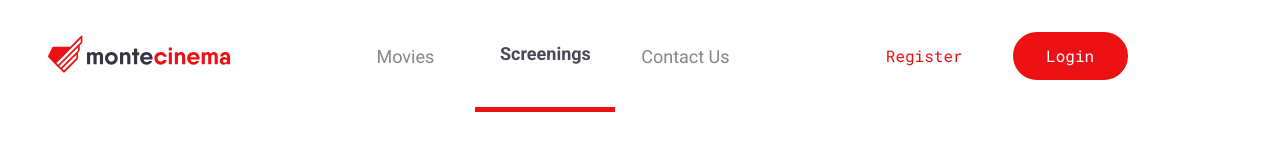
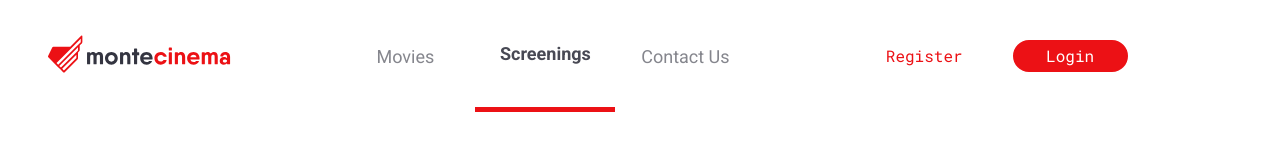
Before and after one commit to zakrzaq/monte-montecinema, a Vue app: page /movies in a window 1280 px wide. Shown: the top 160 px of the page. Built offline with nearby package versions, Linux system fonts and the light colour scheme; a web font is replaced by a local one.

Commit message:
CR FIXES on the-header

```diff
--- a/src/assets/_mixins.scss
+++ b/src/assets/_mixins.scss
@@ -1,12 +1,12 @@
 // FLEX
 
-@mixin jcc-aic {
+@mixin flex-vcenter-hcenter {
   display: flex;
   justify-content: center;
   align-items: center;
 }
 
-@mixin jcc-aic-h {
+@mixin flex-vcenter-hcenter-column {
   display: flex;
   justify-content: center;
   align-items: center;
--- a/src/components/TheHeader.vue
+++ b/src/components/TheHeader.vue
@@ -13,20 +13,22 @@ import HeaderLinks from "@/components/header/HeaderLinks.vue";
     <HeaderLinks />
     <HeaderActions />
     <RouterLink to="#">
-    <Hamburger class="hamburger" />
+      <Hamburger class="hamburger" />
     </RouterLink>
   </header>
 </template>
 
 <style scoped lang="scss">
 .header {
-  @include jcc-aic;
+  @include flex-vcenter-hcenter;
   justify-content: space-between;
   height: 112px;
+
   & .hamburger {
     @include lg {
       display: none;
     }
+
     @include md {
       display: none;
     }
--- a/src/components/base/BaseButton.vue
+++ b/src/components/base/BaseButton.vue
@@ -8,14 +8,12 @@ const props = defineProps({
   },
   buttonSize: {
     type: String,
-    default: "reg",
+    default: "regular",
   },
-  disabled: {
-    type: Boolean,
-    default: false,
+  to: {
+    type: String,
   },
 });
-const emit = defineEmits(["click"]);
 
 const buttonClasses = computed(() => {
   return [
@@ -25,51 +23,59 @@ const buttonClasses = computed(() => {
     { "button--secondary": props.buttonType === "secondary" },
     { "button--tertiary": props.buttonType === "tertiary" },
     { "button--tertiary-rev": props.buttonType === "tertiary-rev" },
-    { "button--sml": props.buttonSize === "sml" },
-    { "button--reg": props.buttonSize === "reg" },
-    { "button--med": props.buttonSize === "med" },
-    { "button--lrg": props.buttonSize === "lrg" },
+    { "button--small": props.buttonSize === "small" },
+    { "button--regular": props.buttonSize === "regular" },
+    { "button--medium": props.buttonSize === "medium" },
+    { "button--large": props.buttonSize === "large" },
   ];
 });
-
-const buttonClick = (event: Event) => {
-  emit("click", event);
-};
 </script>
 
 <template>
-  <button :disabled="disabled" :class="buttonClasses" @click="buttonClick">
-    <slot />
-  </button>
+  <template v-if="!props.to">
+    <button :class="buttonClasses" @click="$emit('click', $event)">
+      <slot />
+    </button>
+  </template>
+  <template v-else>
+    <RouterLink :to="props.to">
+      <span :class="buttonClasses" @click="$emit('click', $event)">
+        <slot />
+      </span>
+    </RouterLink>
+  </template>
 </template>
 
 <style lang="scss" scoped>
 .button {
   @include roboto-mono();
-  @include jcc-aic;
+  @include flex-vcenter-hcenter;
   text-decoration: none;
   outline: none;
   min-width: 115px;
 
-  &--sml {
+  &--small {
     padding: 5px 16px;
     height: 24px;
     font-size: 14px;
     border-radius: 12px;
   }
-  &--reg {
+
+  &--regular {
     padding: 9px 24px;
     height: 32px;
     font-size: 16px;
     border-radius: 16px;
   }
-  &--med {
+
+  &--medium {
     padding: 12px 32px;
     height: 40px;
     font-size: 16px;
     border-radius: 20px;
   }
-  &--lrg {
+
+  &--large {
     padding: 19px 40px;
     height: 56px;
     font-size: 18px;
@@ -80,10 +86,12 @@ const buttonClick = (event: Event) => {
     color: $snow-white;
     border: 2px solid $primary-bg;
     background-color: $primary-bg;
+
     &:hover {
       background-color: $primary-bg-hover;
       border-color: $primary-bg-hover;
     }
+
     &:focus {
       background-color: $primary-bg-hover;
       border-color: $primary-brd-focus;
@@ -94,9 +102,11 @@ const buttonClick = (event: Event) => {
     color: $primary-bg;
     border: 2px solid $primary-bg;
     background-color: $snow-white;
+
     &:hover {
       opacity: 50%;
     }
+
     &:focus {
       border-color: $primary-brd-focus;
     }
@@ -106,9 +116,11 @@ const buttonClick = (event: Event) => {
     color: $primary-bg;
     border: 2px solid $snow-white;
     background-color: $snow-white;
+
     &:hover {
       background-color: darken($snow-white, 10%);
     }
+
     &:focus {
       background-color: $snow-white;
       border-color: $primary-brd-focus;
@@ -119,9 +131,11 @@ const buttonClick = (event: Event) => {
     color: $snow-white;
     border: 2px solid $tertiary-bg;
     background-color: $tertiary-bg;
+
     &:hover {
       opacity: 75%;
     }
+
     &:focus {
       border-color: $tertiary-brd-focus;
     }
@@ -131,9 +145,11 @@ const buttonClick = (event: Event) => {
     color: $tertiary-bg;
     border: 2px solid $tertiary-bg;
     background-color: $snow-white;
+
     &:hover {
       background-color: darken($snow-white, 10%);
     }
+
     &:focus {
       border-color: $tertiary-brd-focus;
     }
@@ -143,6 +159,7 @@ const buttonClick = (event: Event) => {
     background-color: $jumbo;
     cursor: not-allowed;
     border: 2px solid $jumbo;
+
     &:hover {
       opacity: 90%;
     }
--- a/src/components/header/HeaderActions.vue
+++ b/src/components/header/HeaderActions.vue
@@ -4,19 +4,16 @@ import BaseButton from "@/components/base/BaseButton.vue";
 
 <template>
   <div class="actions">
-    <RouterLink to="#">
-      <BaseButton button-type="secondary">Register</BaseButton>
-    </RouterLink>
-    <RouterLink to="#">
-      <BaseButton>Login</BaseButton>
-    </RouterLink>
+    <BaseButton button-type="secondary" to="#">Register</BaseButton>
+    <BaseButton to="$">Login</BaseButton>
   </div>
 </template>
 
 <style scoped lang="scss">
 .actions {
-  @include jcc-aic;
+  @include flex-vcenter-hcenter;
   gap: 24px;
+
   @include sm {
     display: none;
   }
--- a/src/components/header/HeaderLinks.vue
+++ b/src/components/header/HeaderLinks.vue
@@ -30,11 +30,13 @@ const navbarItemClass = (link: Link) => {
 
 <style scoped lang="scss">
 .navbar {
-  @include jcc-aic;
+  @include flex-vcenter-hcenter;
   height: 100%;
+
   @include md {
     display: none;
   }
+
   @include sm {
     display: none;
   }
@@ -42,17 +44,19 @@ const navbarItemClass = (link: Link) => {
   &__item {
     width: 140px;
     height: 100%;
-    @include jcc-aic;
+    @include flex-vcenter-hcenter;
     @include roboto(normal, 400);
     font-size: 18px;
     line-height: 21px;
     color: $jumbo;
+
     &:hover {
       @include roboto(normal, 700);
       font-size: 18px;
       line-height: 21px;
       color: #484954;
     }
+
     &--active {
       @include roboto(normal, 700);
       font-size: 18px;
```
